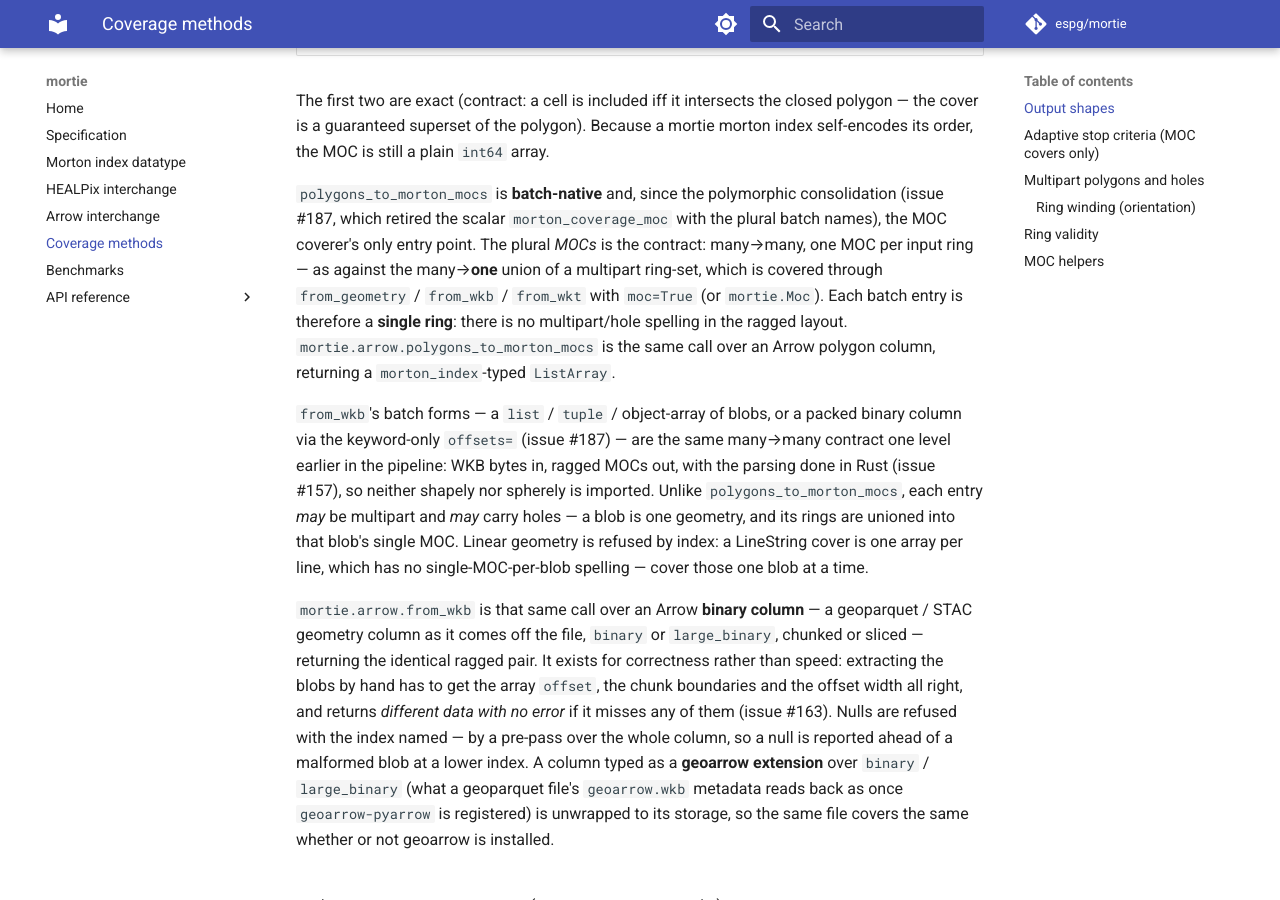
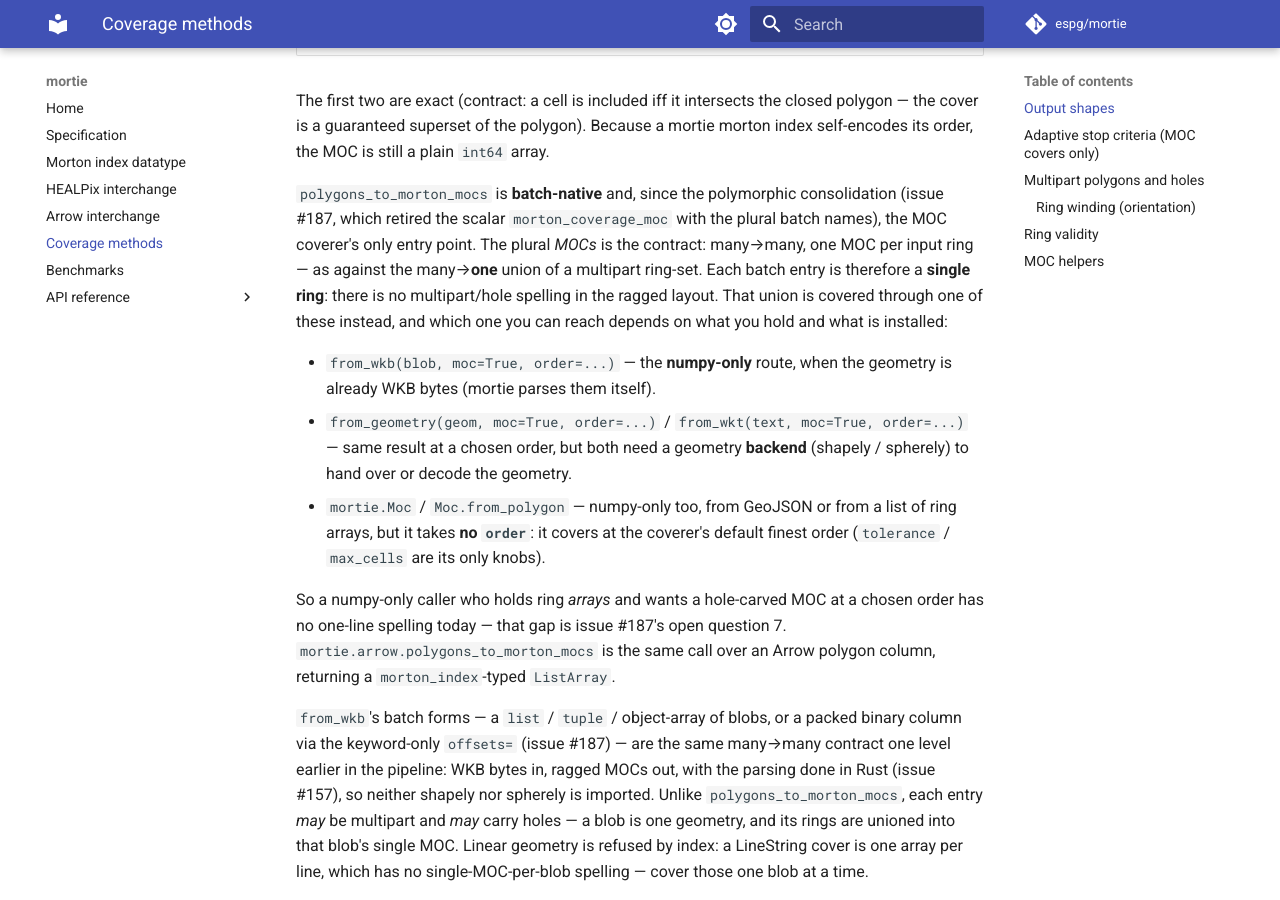
Before and after one commit to espg/mortie, an MkDocs documentation site: the page built from docs/coverage_methods.md, in a window 1280 px wide and 900 px high, scrolled down 982 px. Built offline with MkDocs 1.6.1 and Material for MkDocs 9.7.7, drawn with Linux system fonts in a browser that asks for light colours; comment, search, counter and statistics services are not loaded; the version menu is left out.

Commit message:
fold review: state which MOC routes need a backend or an order (issue #187)

```diff
--- a/docs/coverage_methods.md
+++ b/docs/coverage_methods.md
@@ -39,10 +39,23 @@ array.
 consolidation (issue #187, which retired the scalar `morton_coverage_moc`
 with the plural batch names), the MOC coverer's only entry point. The plural
 *MOCs* is the contract: many→many, one MOC per input ring — as against the
-many→**one** union of a multipart ring-set, which is covered through
-`from_geometry` / `from_wkb` / `from_wkt` with `moc=True` (or `mortie.Moc`).
-Each batch entry is therefore a **single ring**: there is no multipart/hole
-spelling in the ragged layout. `mortie.arrow.polygons_to_morton_mocs`
+many→**one** union of a multipart ring-set. Each batch entry is therefore a
+**single ring**: there is no multipart/hole spelling in the ragged layout.
+That union is covered through one of these instead, and which one you can
+reach depends on what you hold and what is installed:
+
+- `from_wkb(blob, moc=True, order=...)` — the **numpy-only** route, when the
+  geometry is already WKB bytes (mortie parses them itself).
+- `from_geometry(geom, moc=True, order=...)` / `from_wkt(text, moc=True,
+  order=...)` — same result at a chosen order, but both need a geometry
+  **backend** (shapely / spherely) to hand over or decode the geometry.
+- `mortie.Moc` / `Moc.from_polygon` — numpy-only too, from GeoJSON or from a
+  list of ring arrays, but it takes **no `order`**: it covers at the coverer's
+  default finest order (`tolerance` / `max_cells` are its only knobs).
+
+So a numpy-only caller who holds ring *arrays* and wants a hole-carved MOC at
+a chosen order has no one-line spelling today — that gap is issue #187's open
+question 7. `mortie.arrow.polygons_to_morton_mocs`
 is the same call over an Arrow polygon column, returning a `morton_index`-typed
 `ListArray`.
 
```
Also changed, not shown: README.md (+1 -1 lines), USAGE.md (+6 -2 lines), 1 other file.
